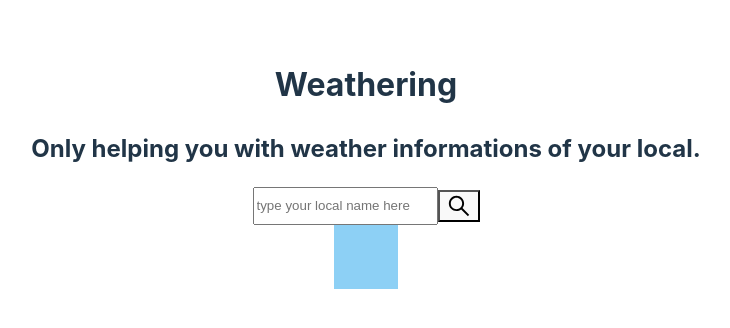
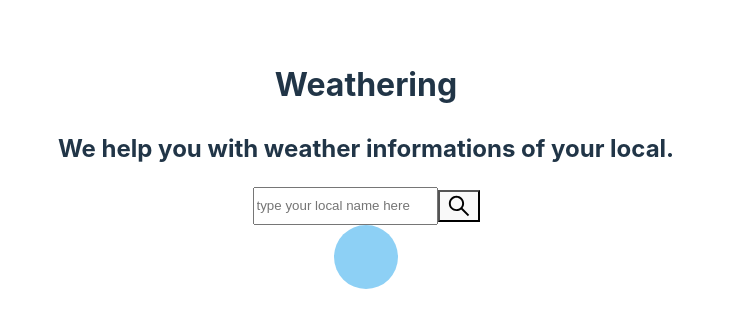
Before and after one commit to nioritos/weathering, a React (Vite) app: page / in a window 1280 px wide. Shown: the top 328 px of the page, without its empty margins (274-1004 px from the left). Built offline with nearby package versions, Linux system fonts and the light colour scheme; no server answers.

Commit message:
remove .env

```diff
--- a/src/App.jsx
+++ b/src/App.jsx
@@ -1,11 +1,10 @@
 import { useState } from 'react'
 import './css/App.css';
 import {AiOutlineSearch} from 'react-icons/ai';
-import {GoLocation} from 'react-icons/go';
-import {GiWaterDrop} from 'react-icons/gi';
-import {BsWind} from 'react-icons/bs'
+import { GoLocation } from 'react-icons/go';
+import { GiWaterDrop } from 'react-icons/gi';
+import { BsWind } from 'react-icons/bs'
 import { requestWeatherInfo, requestUnsplashImage, requestCountryFlag } from './api/api';
-const apiKey = import.meta.env.WEATHER_API_KEY;
 const keyWeather = "ba605efc18f1572f61892fe426f18a1a"
 
 function App() {
@@ -31,7 +30,7 @@ function App() {
   return (
     <div className="App">
       <h1>Weathering</h1>
-      <h2>Only helping you with weather informations of your local.</h2>
+      <h2>We help you with weather informations of your local.</h2>
 
       <div className="weather">
           <div className="weather-input">
--- a/src/css/App.css
+++ b/src/css/App.css
@@ -26,6 +26,7 @@
   display: flex;
   flex-direction: column;
   background-color: #8dd0f5;
+  border-radius: 2rem;
   padding: 2rem;
 }
 
```
Also changed, not shown: 1 other file (tests, documents, lock files or other folders).
